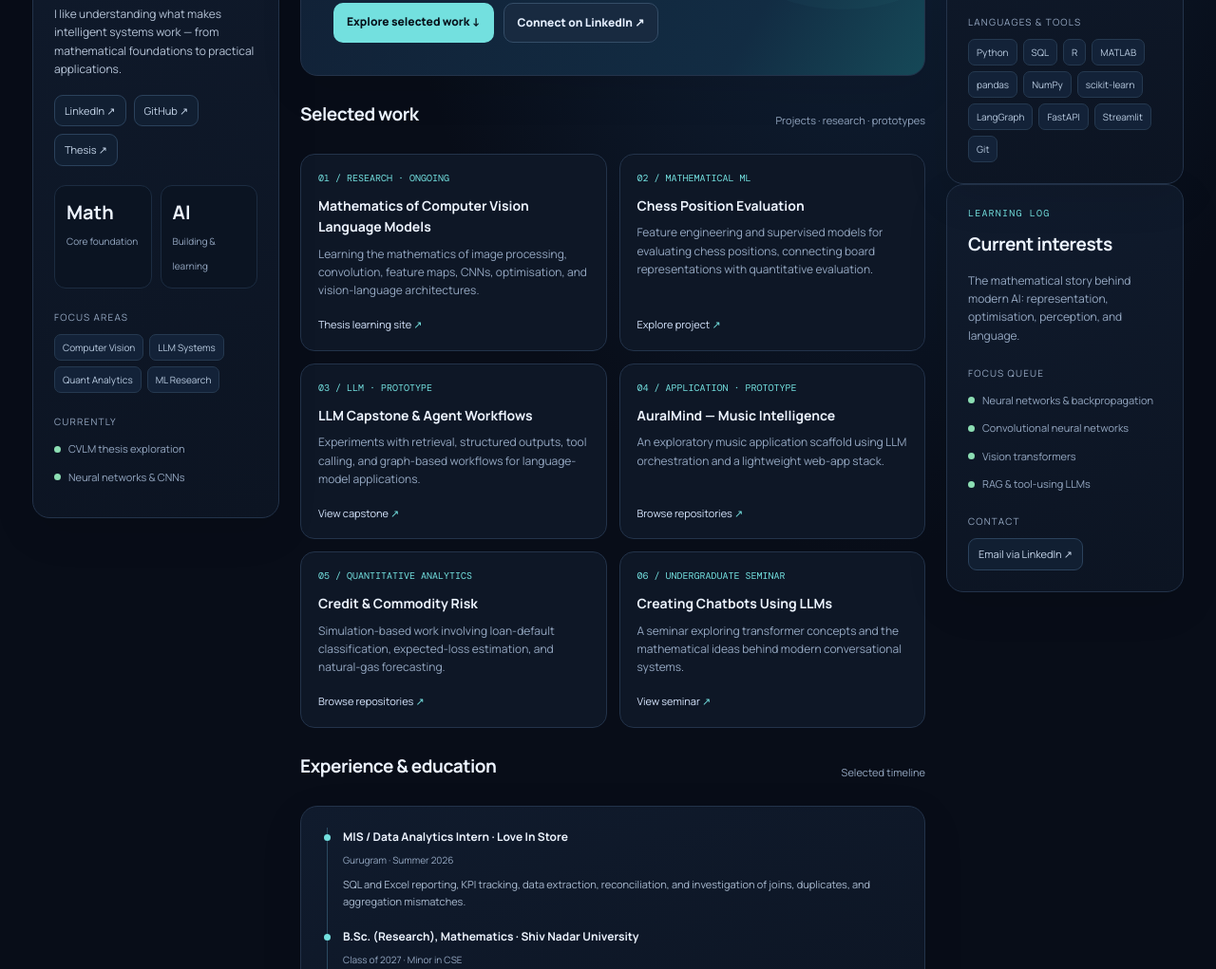
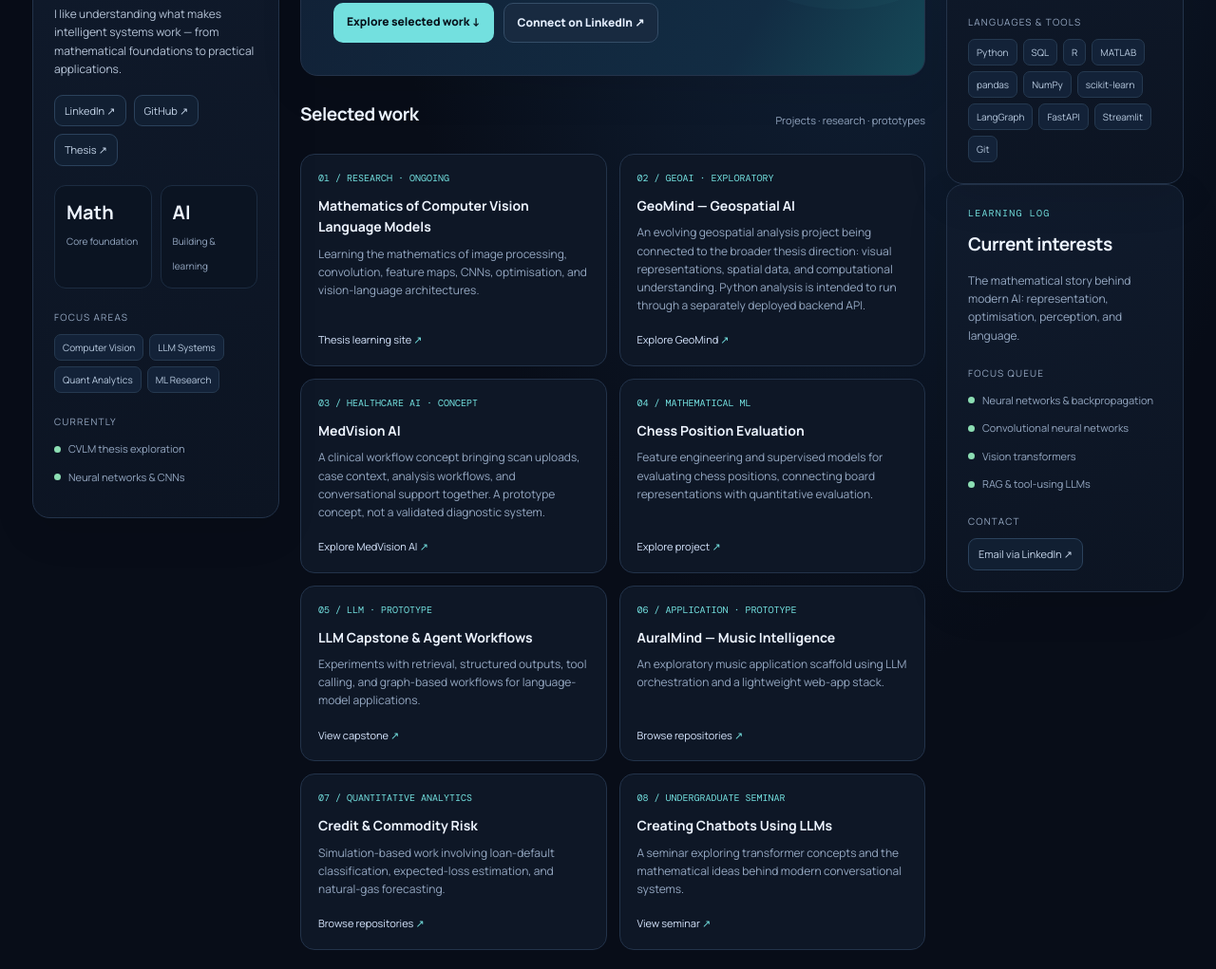
Before and after one commit to lm712-snu/lm712-snu, a plain HTML site: page index.html in a window 1280 px wide. Shown: the part 345-1366 px from the top of the page at 95% size. Drawn offline with nearby package versions, Linux system fonts and the light colour scheme.

Commit message:
Update portfolio site with CVLM thesis link and research-connected projects

```diff
--- a/index.html
+++ b/index.html
@@ -21,7 +21,7 @@
 <img class="portrait" src="https://avatars.githubusercontent.com/u/196456956?v=4" alt="Lakshya Mishra portrait">
 <div class="eyebrow">Research-minded builder</div><div class="name">Lakshya Mishra</div><div class="muted" style="font-size:11px">Mathematics · AI / ML</div>
 <p class="bio">I like understanding what makes intelligent systems work — from mathematical foundations to practical applications.</p>
-<div class="links"><a class="pill" href="https://www.linkedin.com/in/lakshya-mishra-103148302/">LinkedIn ↗</a><a class="pill" href="https://github.com/lm712-snu">GitHub ↗</a><a class="pill" href="https://github.com/lm712-snu/lakshyathesis">Thesis ↗</a></div>
+<div class="links"><a class="pill" href="https://www.linkedin.com/in/lakshya-mishra-103148302/">LinkedIn ↗</a><a class="pill" href="https://github.com/lm712-snu">GitHub ↗</a><a class="pill" href="https://lm712-snu.github.io/cvlm-thesis/">Thesis ↗</a></div>
 <div class="statrow"><div class="stat"><b>Math</b><span>Core foundation</span></div><div class="stat"><b>AI</b><span>Building & learning</span></div></div>
 <div class="minihead">Focus areas</div><div class="chips"><span>Computer Vision</span><span>LLM Systems</span><span>Quant Analytics</span><span>ML Research</span></div>
 <div class="minihead">Currently</div><div class="activity"><i class="dot"></i> CVLM thesis exploration</div><div class="activity"><i class="dot"></i> Neural networks & CNNs</div>
@@ -29,12 +29,14 @@
 <main class="maincol">
 <section class="panel hero"><div class="kicker">Mathematics / machine learning</div><h1>Understand the math.<br>Build the system.</h1><p>B.Sc. (Research) in Mathematics at Shiv Nadar University, with a CSE minor. Exploring computer vision language models, machine learning, LLM workflows, and quantitative analytics.</p><div class="hero-actions"><a class="button" href="#work">Explore selected work ↓</a><a class="button secondary" href="https://www.linkedin.com/in/lakshya-mishra-103148302/">Connect on LinkedIn ↗</a></div></section>
 <section class="section" id="work"><div class="sectionhead"><h2>Selected work</h2><span>Projects · research · prototypes</span></div><div class="projects">
-<article class="project"><div class="tag">01 / RESEARCH · ONGOING</div><h3>Mathematics of Computer Vision Language Models</h3><p>Learning the mathematics of image processing, convolution, feature maps, CNNs, optimisation, and vision-language architectures.</p><a href="https://github.com/lm712-snu/lakshyathesis">Thesis learning site <span>↗</span></a></article>
-<article class="project"><div class="tag">02 / MATHEMATICAL ML</div><h3>Chess Position Evaluation</h3><p>Feature engineering and supervised models for evaluating chess positions, connecting board representations with quantitative evaluation.</p><a href="https://github.com/lm712-snu/Mathematical-Foundations-and-Machine-Learning-for-Chess-Position-Evaluation">Explore project <span>↗</span></a></article>
-<article class="project"><div class="tag">03 / LLM · PROTOTYPE</div><h3>LLM Capstone & Agent Workflows</h3><p>Experiments with retrieval, structured outputs, tool calling, and graph-based workflows for language-model applications.</p><a href="https://github.com/lm712-snu/LAKSHYAMISHRA-CAPSTONEPROJECT-MAT496">View capstone <span>↗</span></a></article>
-<article class="project"><div class="tag">04 / APPLICATION · PROTOTYPE</div><h3>AuralMind — Music Intelligence</h3><p>An exploratory music application scaffold using LLM orchestration and a lightweight web-app stack.</p><a href="https://github.com/lm712-snu">Browse repositories <span>↗</span></a></article>
-<article class="project"><div class="tag">05 / QUANTITATIVE ANALYTICS</div><h3>Credit & Commodity Risk</h3><p>Simulation-based work involving loan-default classification, expected-loss estimation, and natural-gas forecasting.</p><a href="https://github.com/lm712-snu">Browse repositories <span>↗</span></a></article>
-<article class="project"><div class="tag">06 / UNDERGRADUATE SEMINAR</div><h3>Creating Chatbots Using LLMs</h3><p>A seminar exploring transformer concepts and the mathematical ideas behind modern conversational systems.</p><a href="https://github.com/lm712-snu/UG-SEMINAR-CREATING_CHATBOT_USING_LLM">View seminar <span>↗</span></a></article>
+<article class="project"><div class="tag">01 / RESEARCH · ONGOING</div><h3>Mathematics of Computer Vision Language Models</h3><p>Learning the mathematics of image processing, convolution, feature maps, CNNs, optimisation, and vision-language architectures.</p><a href="https://lm712-snu.github.io/cvlm-thesis/">Thesis learning site <span>↗</span></a></article>
+<article class="project"><div class="tag">02 / GEOAI · EXPLORATORY</div><h3>GeoMind — Geospatial AI</h3><p>An evolving geospatial analysis project being connected to the broader thesis direction: visual representations, spatial data, and computational understanding. Python analysis is intended to run through a separately deployed backend API.</p><a href="https://github.com/lm712-snu/geomind">Explore GeoMind <span>↗</span></a></article>
+<article class="project"><div class="tag">03 / HEALTHCARE AI · CONCEPT</div><h3>MedVision AI</h3><p>A clinical workflow concept bringing scan uploads, case context, analysis workflows, and conversational support together. A prototype concept, not a validated diagnostic system.</p><a href="https://lm712-snu.github.io/MEDVISION-AI/">Explore MedVision AI <span>↗</span></a></article>
+<article class="project"><div class="tag">04 / MATHEMATICAL ML</div><h3>Chess Position Evaluation</h3><p>Feature engineering and supervised models for evaluating chess positions, connecting board representations with quantitative evaluation.</p><a href="https://github.com/lm712-snu/Mathematical-Foundations-and-Machine-Learning-for-Chess-Position-Evaluation">Explore project <span>↗</span></a></article>
+<article class="project"><div class="tag">05 / LLM · PROTOTYPE</div><h3>LLM Capstone & Agent Workflows</h3><p>Experiments with retrieval, structured outputs, tool calling, and graph-based workflows for language-model applications.</p><a href="https://github.com/lm712-snu/LAKSHYAMISHRA-CAPSTONEPROJECT-MAT496">View capstone <span>↗</span></a></article>
+<article class="project"><div class="tag">06 / APPLICATION · PROTOTYPE</div><h3>AuralMind — Music Intelligence</h3><p>An exploratory music application scaffold using LLM orchestration and a lightweight web-app stack.</p><a href="https://github.com/lm712-snu">Browse repositories <span>↗</span></a></article>
+<article class="project"><div class="tag">07 / QUANTITATIVE ANALYTICS</div><h3>Credit & Commodity Risk</h3><p>Simulation-based work involving loan-default classification, expected-loss estimation, and natural-gas forecasting.</p><a href="https://github.com/lm712-snu">Browse repositories <span>↗</span></a></article>
+<article class="project"><div class="tag">08 / UNDERGRADUATE SEMINAR</div><h3>Creating Chatbots Using LLMs</h3><p>A seminar exploring transformer concepts and the mathematical ideas behind modern conversational systems.</p><a href="https://github.com/lm712-snu/UG-SEMINAR-CREATING_CHATBOT_USING_LLM">View seminar <span>↗</span></a></article>
 </div></section>
 <section class="section" id="experience"><div class="sectionhead"><h2>Experience & education</h2><span>Selected timeline</span></div><div class="panel"><div class="timeline">
 <div class="timeline-item"><b>MIS / Data Analytics Intern · Love In Store</b><small>Gurugram · Summer 2026</small><p>SQL and Excel reporting, KPI tracking, data extraction, reconciliation, and investigation of joins, duplicates, and aggregation mismatches.</p></div>
```
